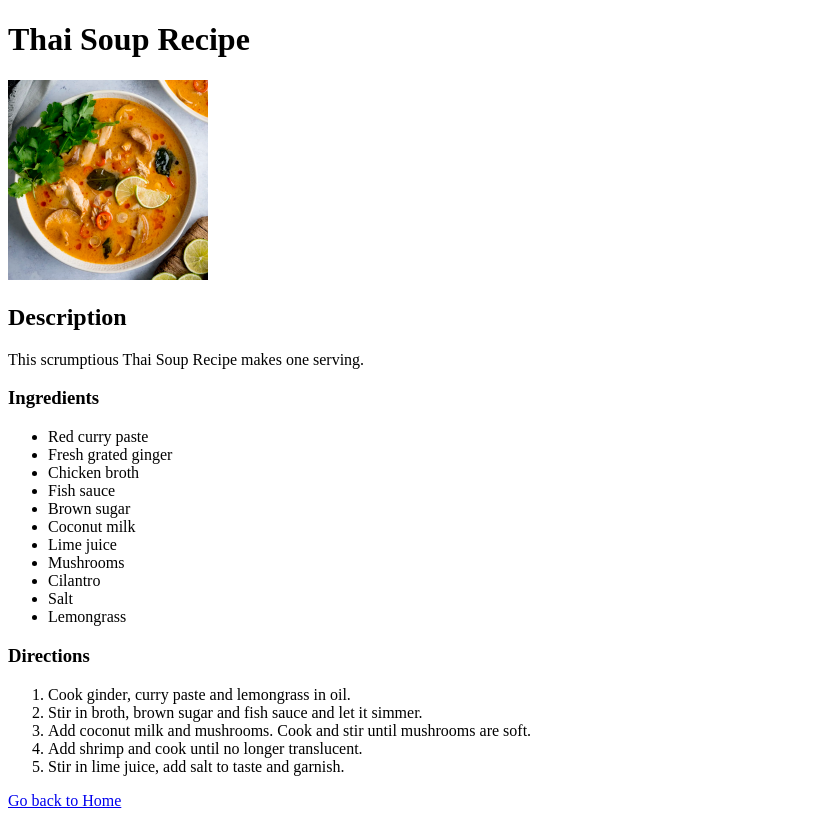
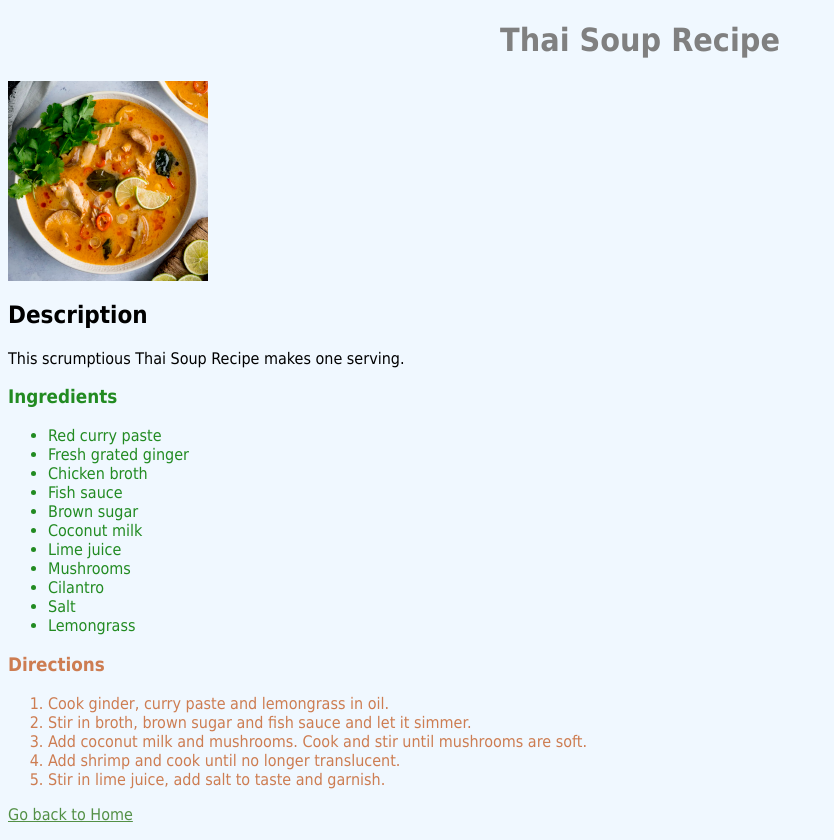
Before and after one commit to raeedibnzaman/odin-recipes, a plain HTML site: page recipes/thaisoup.html in a window 1280 px wide. Shown: the whole page, without its empty margins (0-834 px from the left). Drawn offline with Linux system fonts and the light colour scheme.

Commit message:
Added (very basic) styling to the webpages

```diff
--- a/recipes/thaisoup.html
+++ b/recipes/thaisoup.html
@@ -2,16 +2,16 @@
 <html lang="en">
     <head>
         <meta charset="UTF-8">
-        <title>Thai Soup Recipe</title>
+        <link rel="stylesheet" href="../style.css">
     </head>
     <body>
-        <h1>Thai Soup Recipe</h1>
-        <img src="../images/thaisoup.png" width="200" alt="Scrumptious bowl of thai soup.">
+        <h1 class="headline">Thai Soup Recipe</h1>
+        <img class="image" src="../images/thaisoup.png" width="200" alt="Scrumptious bowl of thai soup.">
 
-        <h2>Description</h2>
-        <p>This scrumptious Thai Soup Recipe makes one serving.</p>
+        <h2 class="description">Description</h2>
+        <p class="description">This scrumptious Thai Soup Recipe makes one serving.</p>
 
-        <h3>Ingredients</h3>
+        <h3 class="ingredients">Ingredients</h3>
             <ul>
                 <li>Red curry paste</li>
                 <li>Fresh grated ginger</li>
@@ -26,7 +26,7 @@
                 <li>Lemongrass</li>
             </ul>
 
-        <h3>Directions</h3>
+        <h3 class="directions">Directions</h3>
             <ol>
                 <li>Cook ginder, curry paste and lemongrass in oil.</li>
                 <li>Stir in broth, brown sugar and fish sauce and let it simmer.</li>
--- /dev/null
+++ b/style.css
@@ -0,0 +1,26 @@
+.headline {
+    color: gray;
+    text-align: center;
+}
+
+a {
+    color: #539046;
+}
+
+* {
+    background-color: aliceblue;
+    font-family: Tahoma, sans-serif;
+}
+
+.ingredients, ul {
+    color: forestgreen;
+}
+
+.directions, ol {
+    color: #cd7d52;
+}
+
+img {
+    display: flex;
+    justify-content: center;
+}
```
Also changed, not shown: index.html (+3 -3 lines), recipes/lasagna.html (+10 -6 lines), recipes/lemonade.html (+7 -5 lines).
